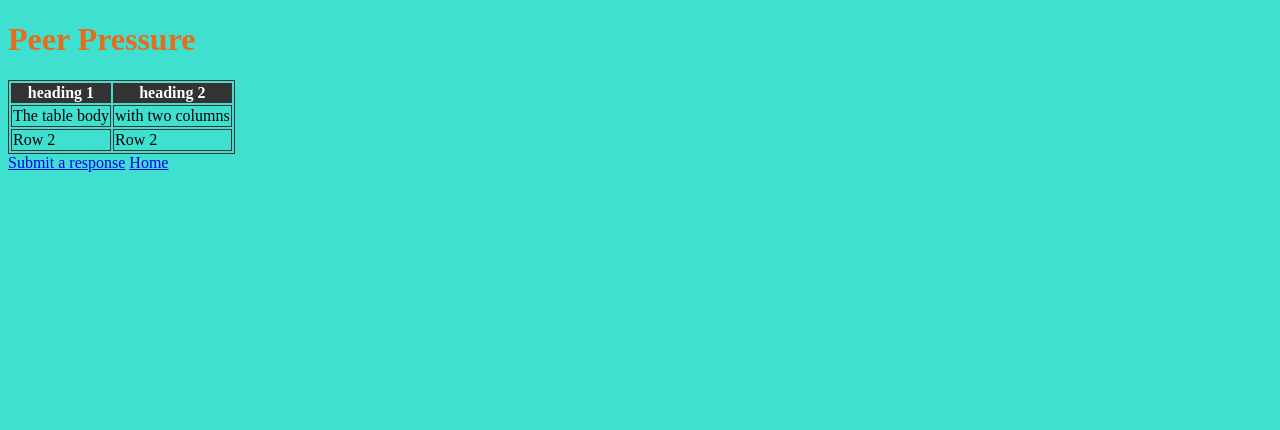
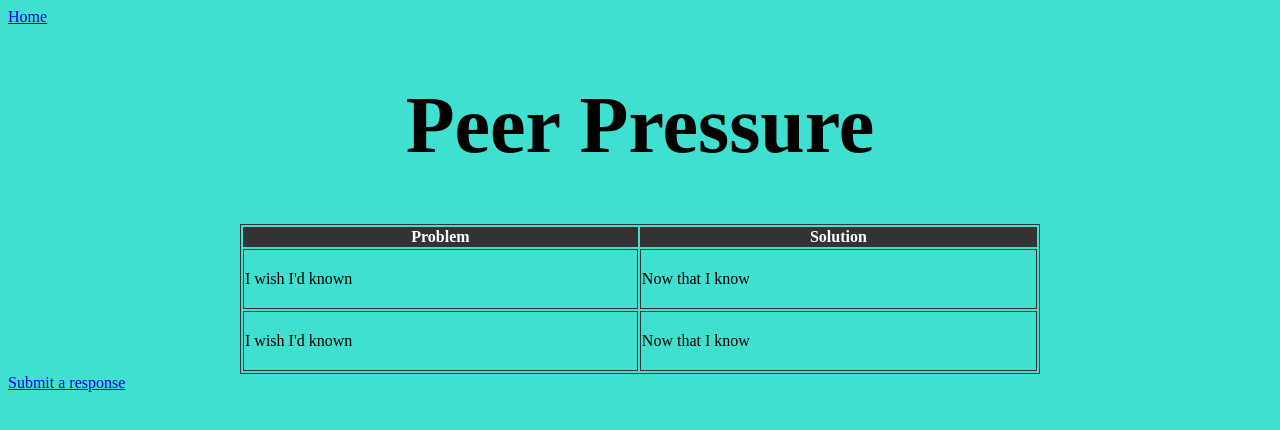
Before and after one commit to AinsworthClare/LIFE, a plain HTML site: page categories/peer-pressure.html in a window 1280 px wide. Drawn offline with Linux system fonts and the light colour scheme.

Commit message:
Add files via upload

```diff
--- a/categories/peer-pressure.html
+++ b/categories/peer-pressure.html
@@ -3,33 +3,35 @@
   <head>
     <title>LIFES</title>
     <link rel="stylesheet" type="text/css" href="../style.css">
+    <link rel="shortcut icon" type="image/x-icon" href="../images/favicon.ico">
+
   </head>
   <body>
-
+    <a href="../index.html">Home</a>
     <h1>Peer Pressure</h1>
 
       <table>
         <thead>
 
             <tr>
-                <th> heading 1</th>
-                <th> heading 2</th>
+                <th>Problem</th>
+                <th>Solution</th>
             </tr>
         </thead>
         <tbody>
             <tr>
-                <td>The table body</td>
-                <td>with two columns</td>
+                <td>I wish I'd known</td>
+                <td>Now that I know</td>
             </tr>
             <tr>
-              <td>Row 2</td>
-              <td>Row 2</td>
+              <td>I wish I'd known</td>
+              <td>Now that I know</td>
             </tr>
 
         </tbody>
     </table>
 <a href="https://goo.gl/forms/UmyqchJQhuWi9cbp2">Submit a response</a>
-<a href="../index.html">Home</a>
+
 
   </body>
 
--- a/style.css
+++ b/style.css
@@ -10,7 +10,8 @@ h2 {
   color: darkslateblue;
 }
 h1 {
-  color: #ef6611f2;
+  font-size: 80px;
+  text-align: center;
 }
 p {
   border: #3F51B5 ridge 30px;
@@ -34,7 +35,11 @@ table,
 td {
     border: 1px solid #333;
 }
-
+table {
+  width: 800px;
+  height: 150px;
+margin: auto;
+}
 thead
 {
     background-color: #333;
```
Also changed, not shown: index.html (+1 -0 lines), images/favicon.ico (added).
